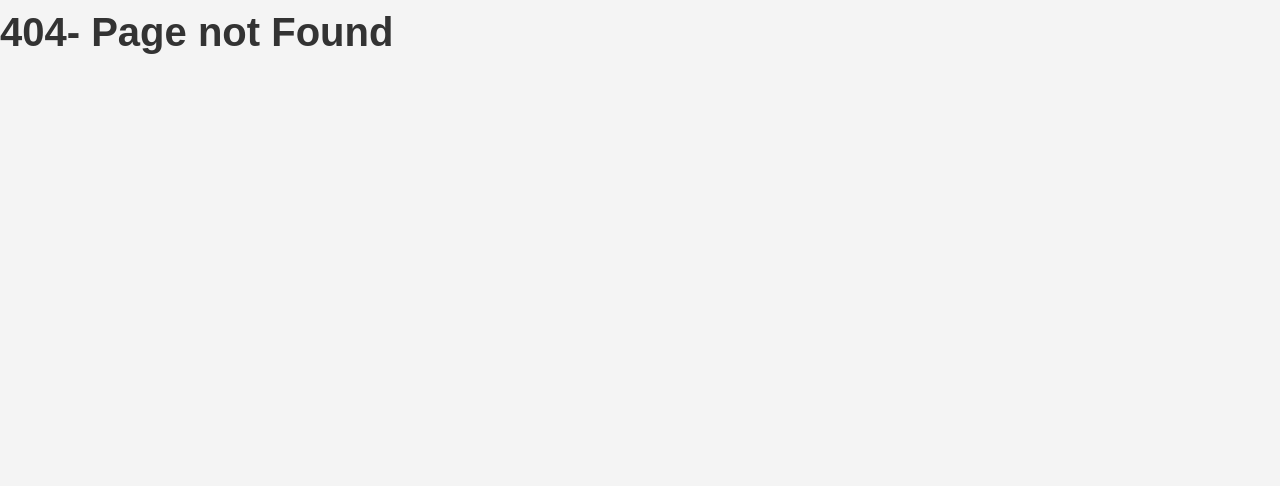
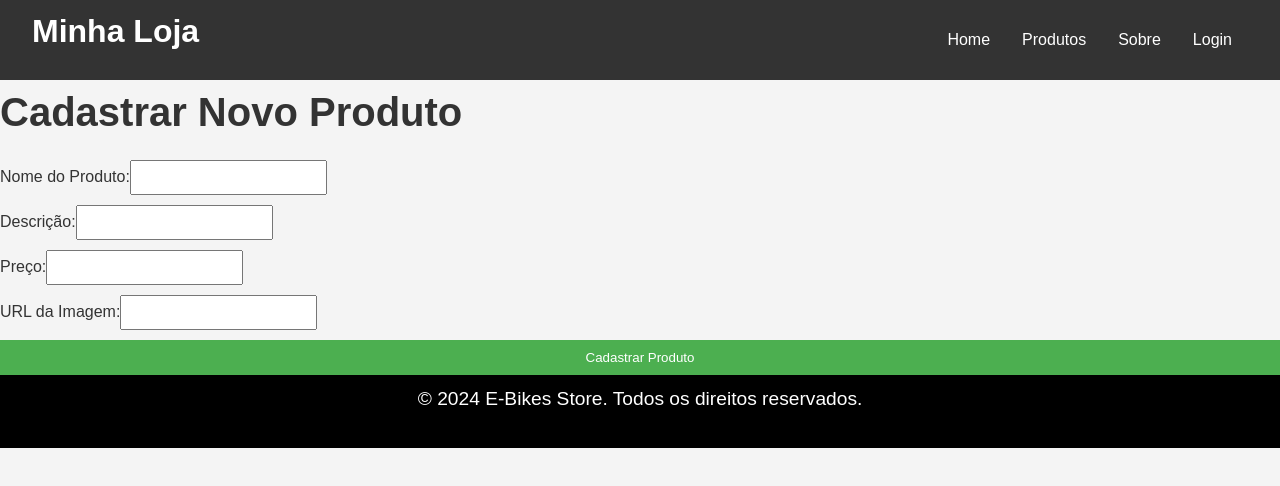
Before and after one commit to Check-Points/cp5-front, a React (Vite) app: page /cadastrarproduto in a window 1280 px wide. Before the commit this address had no page. Shown: the top 486 px of the page. Built offline with nearby package versions, Linux system fonts and the light colour scheme.

Commit message:
criando a pag CadastrarProduto

```diff
--- a/src/main.jsx
+++ b/src/main.jsx
@@ -7,6 +7,7 @@ import Error from './routes/Error.jsx'
 import Produtos from './routes/Produtos.jsx'
 import Sobre from './routes/Sobre.jsx'
 import Login from './routes/Login.jsx'
+import CadastrarProduto from './routes/CadastrarProduto.jsx'
 
 
 
@@ -22,7 +23,8 @@ const router = createBrowserRouter([
       {path:'/',element:<Home/>},
       {path:'/produtos',element:<Produtos/>},
       {path:'/sobre',element:<Sobre/>},
-      {path:'/login',element:<Login/>}
+      {path:'/login',element:<Login/>},
+      {path:'/cadastrarproduto',element:<CadastrarProduto/>},
 
     ]
   }
--- a/src/routes/CadastrarProduto.jsx
+++ b/src/routes/CadastrarProduto.jsx
@@ -0,0 +1,83 @@
+// CadastrarProduto.jsx
+import { useState } from 'react';
+import { useNavigate } from 'react-router-dom';
+
+const CadastrarProduto = () => {
+  const [name, setName] = useState('');
+  const [description, setDescription] = useState('');
+  const [price, setPrice] = useState('');
+  const [imageUrl, setImageUrl] = useState('');
+  const navigate = useNavigate();
+
+  const handleCadastro = (e) => {
+    e.preventDefault();
+
+    // Cria um novo objeto de produto
+    const newProduct = {
+      id: Date.now(), // Gera um ID único baseado no timestamp
+      name,
+      description,
+      price,
+      imageUrl,
+    };
+
+    // Obtém os produtos atuais do sessionStorage (ou inicializa como array vazio se não houver produtos)
+    const products = JSON.parse(sessionStorage.getItem('products')) || [];
+
+    // Adiciona o novo produto à lista
+    products.push(newProduct);
+
+    // Armazena os produtos atualizados no sessionStorage
+    sessionStorage.setItem('products', JSON.stringify(products));
+
+    // Redireciona para a página de Produtos
+    navigate('/produtos');
+  };
+
+  return (
+    <div className="cadastrar-produto-container">
+      <h1>Cadastrar Novo Produto</h1>
+      <form onSubmit={handleCadastro}>
+        <div>
+          <label>Nome do Produto:</label>
+          <input
+            type="text"
+            value={name}
+            onChange={(e) => setName(e.target.value)}
+            required
+          />
+        </div>
+        <div>
+          <label>Descrição:</label>
+          <input
+            type="text"
+            value={description}
+            onChange={(e) => setDescription(e.target.value)}
+            required
+          />
+        </div>
+        <div>
+          <label>Preço:</label>
+          <input
+            type="text"
+            value={price}
+            onChange={(e) => setPrice(e.target.value)}
+            required
+          />
+        </div>
+        <div>
+          <label>URL da Imagem:</label>
+          <input
+            type="text"
+            value={imageUrl}
+            onChange={(e) => setImageUrl(e.target.value)}
+            required
+          />
+        </div>
+        <button type="submit">Cadastrar Produto</button>
+      </form>
+    </div>
+  );
+};
+
+export default CadastrarProduto;
```
